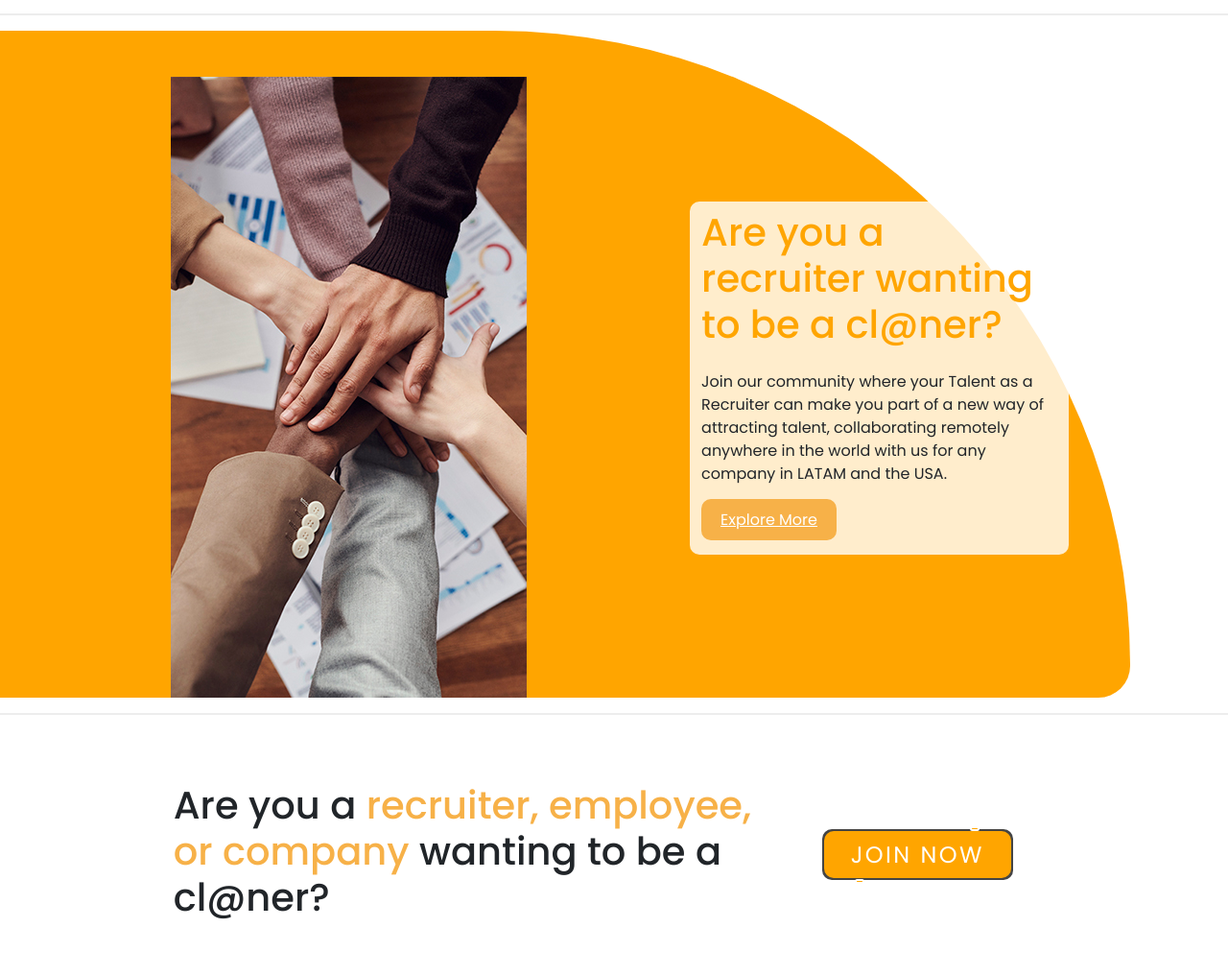
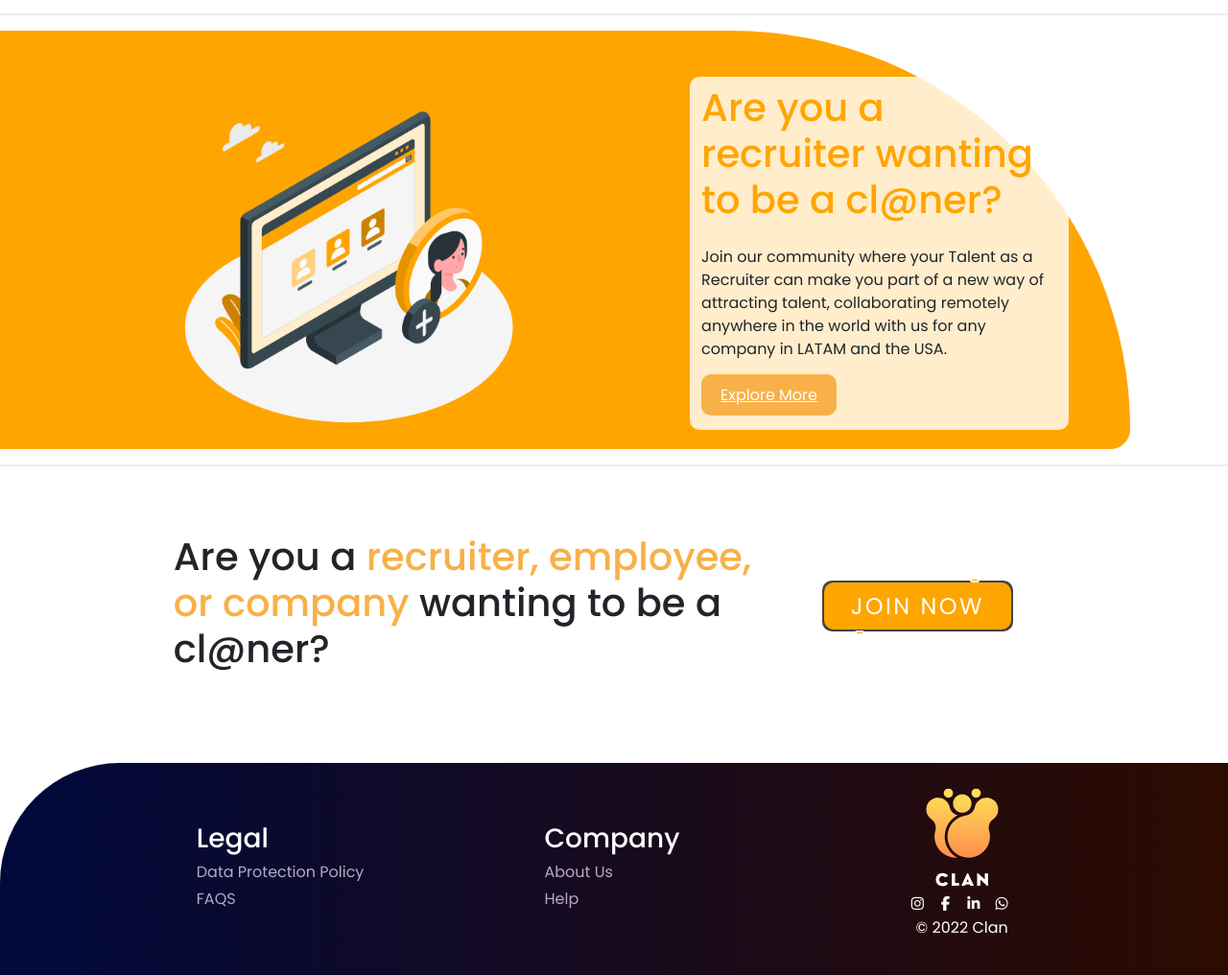
Before and after one commit to cm-dani/Home, a PHP site: page / in a window 1280 px wide. Shown: the part 834-1850 px from the top of the page at 96% size. Run offline with PHP 8.4, Linux system fonts and the light colour scheme; some libraries are stand-ins or nearby versions.

Commit message:
home version 5

```diff
--- a/css/style.css
+++ b/css/style.css
@@ -295,7 +295,7 @@ div .centarboton{
 
 .responsive {
   width: 100%;
-  height: 647px;
+  height: 100%;
   object-fit: cover;
   object-position: bottom;
 }
--- a/index.html
+++ b/index.html
@@ -86,7 +86,7 @@
       <div class="container py-0">
         <div class="row align-items-center gy-5">
           <div class="col-lg-5">
-            <img src="images/recruiter.jpg" class="responsive" alt="">
+            <img src="images/recruiter.png" class="responsive" alt="">
           </div>
           <div class="col-lg-5 offset-lg-1 recruiter">
             <h1 class="mt-2 mb-4 text-recruiter">Are you a recruiter wanting to be a cl@ner? </h1>
```
Also changed, not shown: images/recruiter.png (added).
